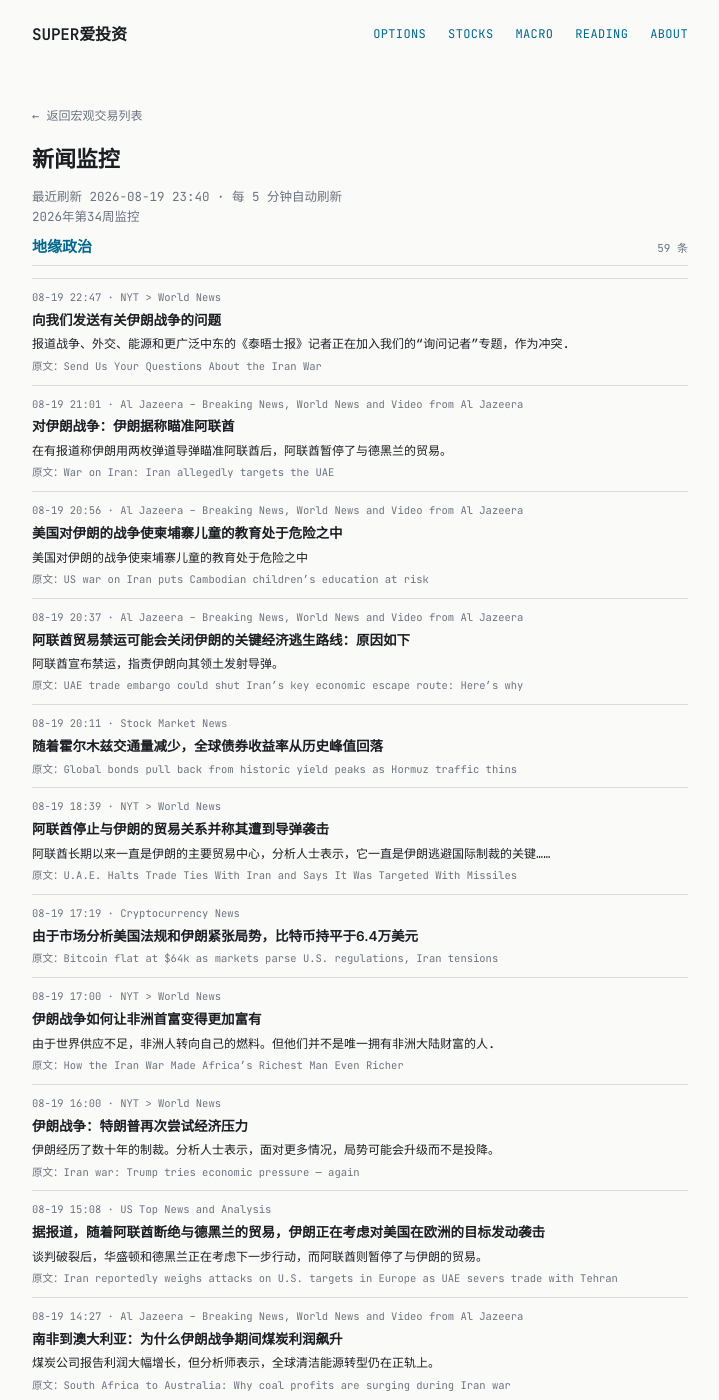
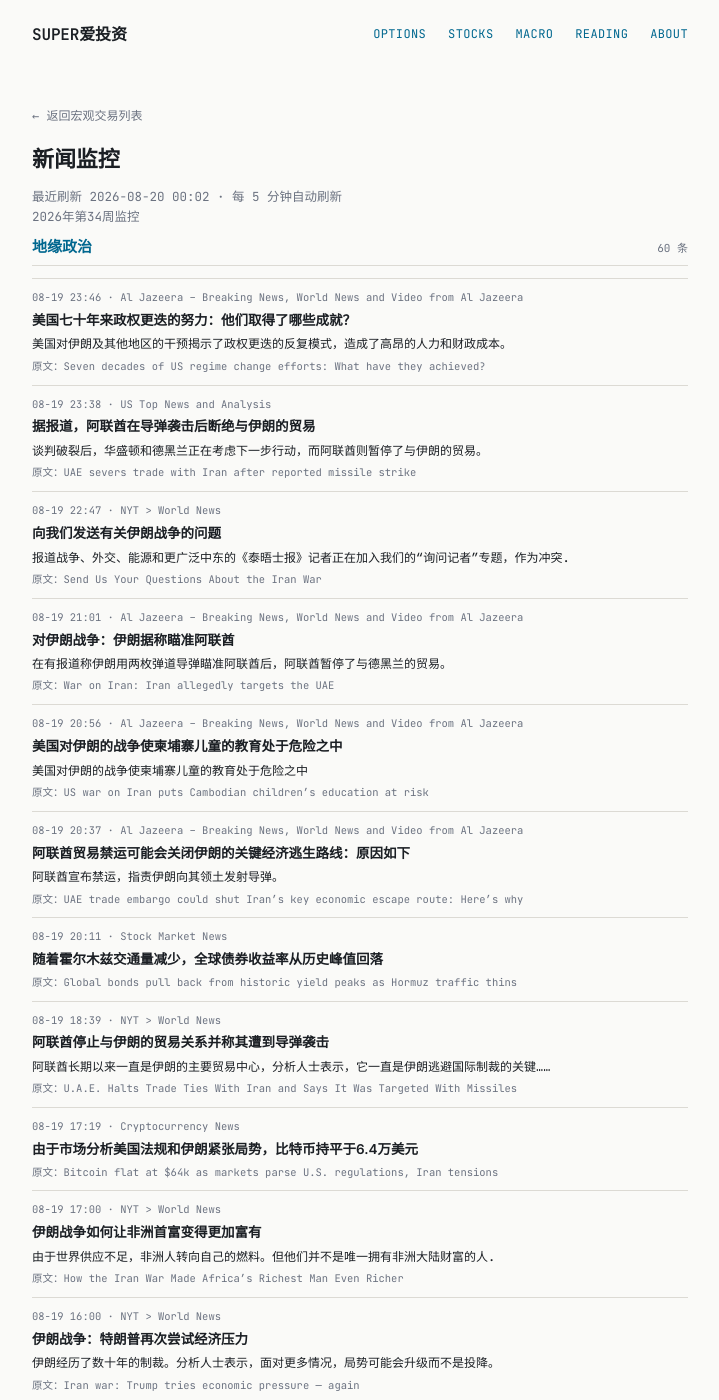
Before and after one commit to tang3super/tang3super.github.io, a Jekyll site: the page built from macro-trade/news-digest.md, in a window 1280 px wide and 1400 px high. Shown: the whole window, without its empty margins (280-999 px from the left). Built offline with Jekyll 4.4.1, drawn with Linux system fonts in a browser that asks for light colours.

Commit message:
sync news-digest article

```diff
--- a/macro-trade/news-digest.md
+++ b/macro-trade/news-digest.md
@@ -2,14 +2,28 @@
 layout: news-digest
 permalink: /macro-trade/news-digest/
 title: 新闻监控
-date: '2026-08-19'
+date: '2026-08-20'
 summary: 2026年第34周监控
 week_label: 2026年第34周监控
-last_updated: 2026-08-19 23:40
+last_updated: 2026-08-20 00:02
 refresh_note: 每 5 分钟自动刷新
 topics:
 - name: 地缘政治
   items:
+  - title: 'Seven decades of US regime change efforts: What have they achieved?'
+    summary: US interventions in Iran and beyond reveal a recurring pattern of regime changes, with high human and financial costs.
+    link: https://www.aljazeera.com/news/2026/8/19/seven-decades-of-us-regime-change-efforts-what-have-they-achieved?traffic_source=rss
+    source: Al Jazeera – Breaking News, World News and Video from Al Jazeera
+    time: 08-19 23:46
+    title_zh: 美国七十年来政权更迭的努力：他们取得了哪些成就？
+    summary_zh: 美国对伊朗及其他地区的干预揭示了政权更迭的反复模式，造成了高昂的人力和财政成本。
+  - title: UAE severs trade with Iran after reported missile strike
+    summary: Washington and Tehran are considering next steps after negotiations fell apart, while the UAE has suspended trade with Iran.
+    link: https://www.cnbc.com/2026/08/19/us-iran-war-trump-hormuz.html
+    source: US Top News and Analysis
+    time: 08-19 23:38
+    title_zh: 据报道，阿联酋在导弹袭击后断绝与伊朗的贸易
+    summary_zh: 谈判破裂后，华盛顿和德黑兰正在考虑下一步行动，而阿联酋则暂停了与伊朗的贸易。
   - title: Send Us Your Questions About the Iran War
     summary: Times reporters who cover the war, diplomacy, energy and the broader Middle East are joining our “Ask a Correspondent” feature as the confli…
     link: https://www.nytimes.com/2026/08/19/world/iran-war-reader-questions.html
@@ -71,13 +85,6 @@ topics:
     time: 08-19 16:00
     title_zh: 伊朗战争：特朗普再次尝试经济压力
     summary_zh: 伊朗经历了数十年的制裁。分析人士表示，面对更多情况，局势可能会升级而不是投降。
-  - title: Iran reportedly weighs attacks on U.S. targets in Europe as UAE severs trade with Tehran
-    summary: Washington and Tehran are considering next steps after negotiations fell apart, while the UAE has suspended trade with Iran.
-    link: https://www.cnbc.com/2026/08/19/us-iran-war-trump-hormuz.html
-    source: US Top News and Analysis
-    time: 08-19 15:08
-    title_zh: 据报道，随着阿联酋断绝与德黑兰的贸易，伊朗正在考虑对美国在欧洲的目标发动袭击
-    summary_zh: 谈判破裂后，华盛顿和德黑兰正在考虑下一步行动，而阿联酋则暂停了与伊朗的贸易。
   - title: 'South Africa to Australia: Why coal profits are surging during Iran war'
     summary: Coal companies are reporting a huge rise in profits, but analysts say global clean energy transition is still on track.
     link: https://www.aljazeera.com/news/2026/8/19/south-africa-to-australia-why-coal-profits-are-surging-during-iran-war?traffic_source=rss
```
